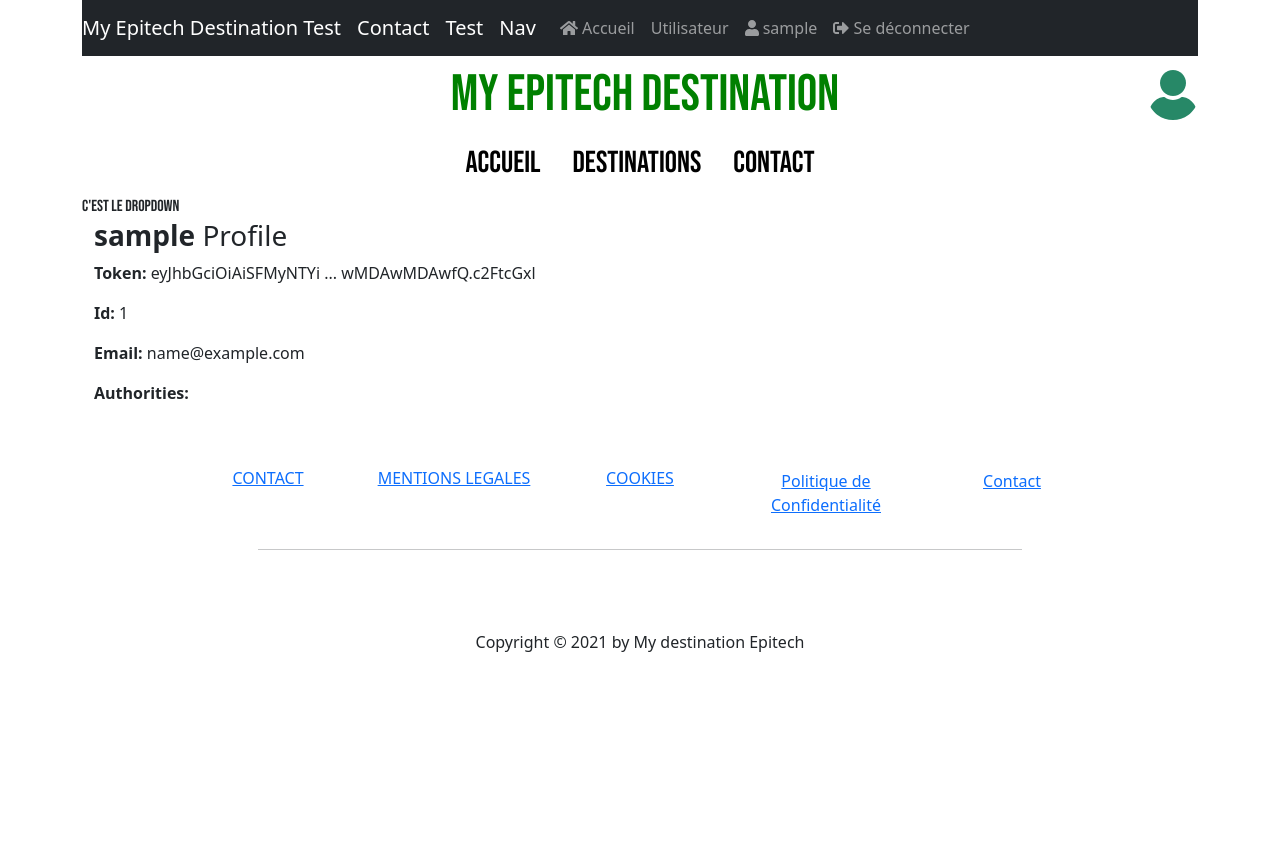
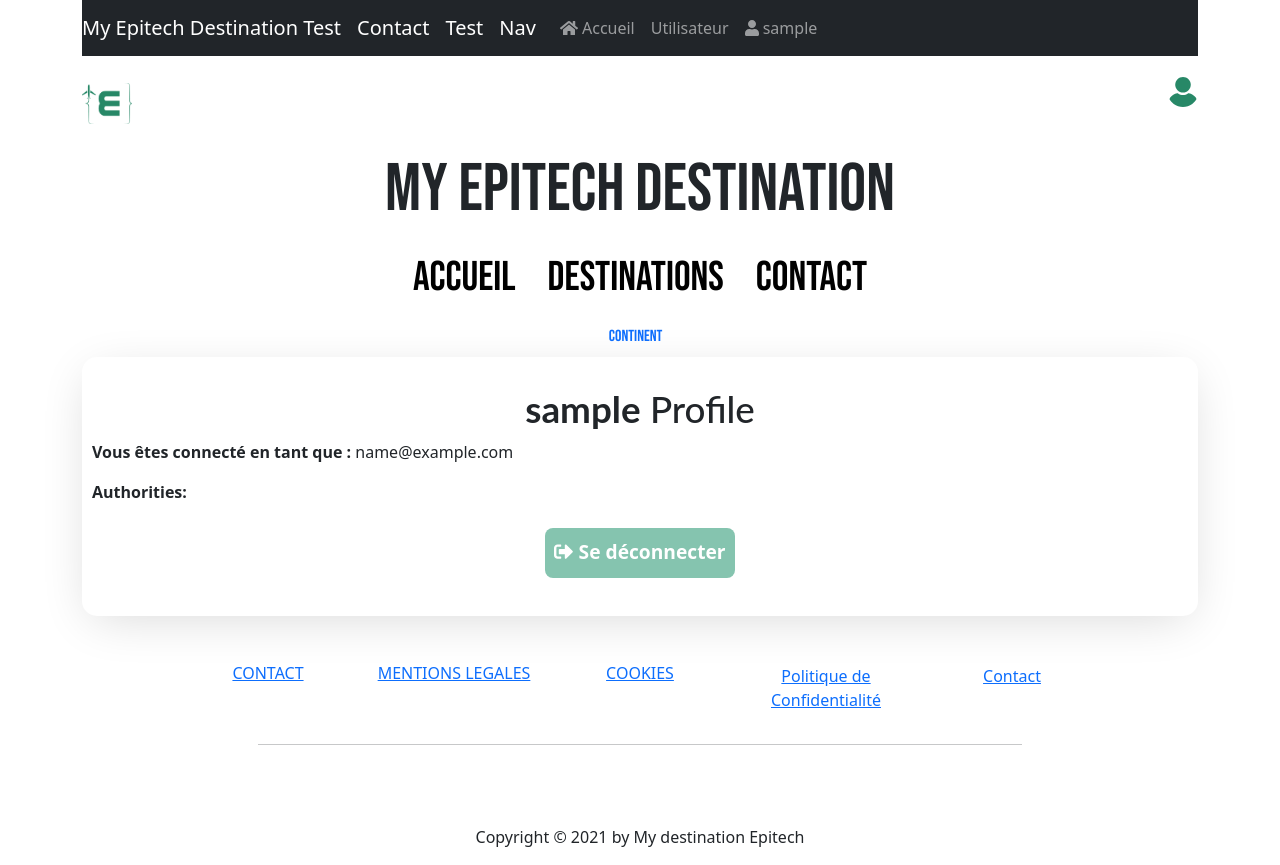
Before and after one commit to ViraultP/MyEpitechDestination, a Vue app in the folder Frontend/myepitechdestination-front/: page /profile in a window 1280 px wide. Before the commit the page ends 800 px from the top, so only its background shows below. Built offline with nearby package versions, Linux system fonts and the light colour scheme; sample sign-in values are in the browser's storage.

Commit message:
Profile v1

```diff
--- a/Frontend/myepitechdestination-front/src/App.vue
+++ b/Frontend/myepitechdestination-front/src/App.vue
@@ -42,11 +42,11 @@
             {{ currentUser.username }}
           </router-link>
         </li>
-        <li class="nav-item">
+        <!-- <li class="nav-item">
           <a class="nav-link" @click.prevent="logOut">
             <font-awesome-icon icon="sign-out-alt" /> Se déconnecter
           </a>
-        </li>
+        </li> -->
       </div>
       </nav>
 <!-- ----------------------NAVBAR--------------------------------- -->
--- a/Frontend/myepitechdestination-front/src/components/Contact.vue
+++ b/Frontend/myepitechdestination-front/src/components/Contact.vue
@@ -22,46 +22,7 @@
                     <p class="menu3">01 44 08 00 15</p>
                 </div>
             </div>
-
-            <div class="row">
-                <p>test</p>
-            </div>
         </div>
-
-        <!-- <div class="header">
-            <div class="row">
-                <div class="col-md contact">
-                    <h1>Contactez - Nous</h1>
-                        <div class="col-md contact_infos">
-                            <button id="show1"><i class="fa fa-map-marker fa-1x" aria-hidden="true"></i></button>
-
-                                <p class="menu1">40 Boulevard de la marquette</p>
-                                <p class="menu1">Toulouse</p>
-                                <p class="menu1">31 000</p>
-
-                        </div>
-
-                    <div class="col-md contact_infos">
-                        <button id="show2"><i class="fa fa-envelope fa-1x" aria-hidden="true"></i></button>
-
-                            <p class="menu2"><a href="mailto:toulouse@epitech.eu">contact@my-destination-epitech.eu</a></p>
-                            <p class="menu2"><a href="mailto:toulouse@epitech.eu">toulouse@epitech.eu</a></p>
-
-                    </div>
-
-                    <div class="col-md contact_infos">
-                    <button id="show3"><i class="fa fa-phone fa-1x" aria-hidden="true"></i></button>
-                        <p class="menu3">01 44 08 00 15</p>
-                    </div>
-                </div>
-
-                <div class="col-md d-none d-md-block contact">
-                     <img src="../assets/contact_plane.jpg" class="logo" alt="contact">
-                </div>
-
-            </div>
-
-        </div> -->
 
         <div class="container contact_dev">
             <div class="contact_dev_image">
--- /dev/null
+++ b/Frontend/myepitechdestination-front/src/components/Destination.vue
@@ -0,0 +1,17 @@
+<template>
+    <div class="container">
+        <div class="header">
+            <p>Les bons plans</p>
+            <button>Voir 9 / page</button>
+        </div>
+
+    </div>
+</template>
+
+<script>
+
+</script>
+
+<style scoped>
+
+</style>
--- a/Frontend/myepitechdestination-front/src/components/Dropdown.vue
+++ b/Frontend/myepitechdestination-front/src/components/Dropdown.vue
@@ -1,7 +1,15 @@
 <template>
-    <div>
-        c'est le dropdown
+
+    <div class="dropdown">
+       <ul v-show="list.open" class="nav justify-content-center">
+
+        <li class="nav-item" v-for="(item, index) in list.subnav" :key="'item'+index">
+        <a class="nav-link continent" href="#" @click="item.open = !item.open">{{item.title}}</a>
+        <Dropdown v-if="item.subnav" :list="item"/>
+        </li>
+      </ul>
     </div>
+
 </template>
 
 <script>
--- a/Frontend/myepitechdestination-front/src/components/Header.vue
+++ b/Frontend/myepitechdestination-front/src/components/Header.vue
@@ -1,24 +1,44 @@
 <template>
     <div>
         <div class="navbar">
-        <h1>MY EPITECH DESTINATION</h1>
-        <a href="/login"><img src="../assets/user.svg" alt="" width="50" height="50" /> </a>
+            <img src="../assets/logo-mydestinationepitech.png" class="logo" alt="">
+            <nav>
+                <ul>
+                    <li v-if="showAdminBoard" class="nav-item">
+                        <router-link to="/admin" class="nav-link"><img src="../assets/dashboard.png" alt="" width="30" height="30" /></router-link>
+                    </li>
+
+                    <li><a href="/login"><img src="../assets/user.svg" alt="" width="30" height="30" /> </a></li>
+
+                    <!-- <li class="nav-item">
+                        <router-link v-if="currentUser" to="/user" class="nav-link">Utilisateur</router-link>
+                    </li> -->
+                </ul>
+            </nav>
       </div>
 
+        <div class="title">
+            <h1>MY EPITECH DESTINATION</h1>
+        </div>
+
       <ul class="nav justify-content-center">
-        <li class="nav-item">
-        <a class="nav-link active" aria-current="page" href="#">ACCUEIL</a>
+
+          <li class="nav-item">
+        <a class="nav-link" href="/">Accueil</a>
         </li>
 
         <li class="nav-item" v-for="(item, index) in navigation" :key="'item'+index">
-        <a class="nav-link" href="#" @click="item.open = !item.open">{{item.title}}</a>
+        <a class="nav-link destination" href="/destination" @click="item.open = !item.open">{{item.title}}</a>
+        <Dropdown v-if="item.subnav" :list="item"/>
         </li>
 
         <li class="nav-item">
-        <a class="nav-link" href="#">CONTACT</a>
+        <a class="nav-link" href="/contact">CONTACT</a>
         </li>
+
+
       </ul>
-      <Dropdown />
+
     </div>
 </template>
 
@@ -34,7 +54,17 @@ export default {
     computed: {
         navigation() {
             return this.$store.getters.navigation;
-        }
+        },
+        currentUser() {
+      return this.$store.state.auth.user;
+    },
+    showAdminBoard() {
+      if (this.currentUser && this.currentUser['roles']) {
+        return this.currentUser['roles'].includes('ROLE_ADMIN');
+      }
+
+      return false;
+    },
     },
     components: {
         Dropdown
@@ -46,22 +76,51 @@ export default {
 *{
     font-family:'Bebas Neue', cursive;
 }
-.navbar h1{
+
+.navbar {
+    height: 12%;
+    display: flex;
+    align-items: center;
+}
+
+.logo{
+    width: 50px;
+    cursor: pointer;
+
+}
+
+.menu-icon{
+    cursor: pointer;
+    margin-left: 40px;
+}
+
+nav{
+    flex: 1;
+    text-align: right;
+}
+
+nav ul li{
+    list-style: none;
+    display: inline-block;
+    margin-left: 40px;
+}
+
+
+.title h1{
     display: block;
-    margin: 0 auto;
-    color: green;
-    padding-left: 60px;
-    font-size: 3.2em;
+    text-align: center;
+    font-size: 4.2em;
 
 }
 
 a{
     text-decoration: none;
     color: black;
-    font-size: 1.9em;
+    font-size: 2.6em;
 }
 
 a:hover{
-    color: green;
+    color: #85C4AF;
 }
+
 </style>
--- a/Frontend/myepitechdestination-front/src/components/Profile.vue
+++ b/Frontend/myepitechdestination-front/src/components/Profile.vue
@@ -1,26 +1,34 @@
 <template>
   <div class="container">
-    <header class="jumbotron">
+    <header>
       <h3>
         <strong>{{currentUser.username}}</strong> Profile
       </h3>
     </header>
-    <p>
+    <!-- <p>
       <strong>Token:</strong>
       {{currentUser.accessToken.substring(0, 20)}} ... {{currentUser.accessToken.substr(currentUser.accessToken.length - 20)}}
     </p>
     <p>
       <strong>Id:</strong>
       {{currentUser.id}}
-    </p>
+    </p> -->
     <p>
-      <strong>Email:</strong>
+      <strong>Vous êtes connecté en tant que :</strong>
       {{currentUser.email}}
     </p>
     <strong>Authorities:</strong>
     <ul>
       <li v-for="role in currentUser.roles" :key="role">{{role}}</li>
     </ul>
+
+
+    <div class="logout">
+      <a class="nav-link" @click.prevent="logOut">
+      <button><font-awesome-icon icon="sign-out-alt" /> Se déconnecter</button>
+    </a>
+    </div>
+
   </div>
 </template>
 
@@ -36,6 +44,61 @@ export default {
     if (!this.currentUser) {
       this.$router.push('/login');
     }
+  },
+  methods: {
+    logOut() {
+      this.$store.dispatch('auth/logout');
+      this.$router.push('/login');
+    }
   }
 };
 </script>
+
+<style scoped>
+
+.container{
+  margin: 0 auto;
+  display: flex;
+  flex-direction: column;
+  justify-content: space-between;
+  background-color: white;
+  padding: 30px 10px;
+  border-radius: 15px;
+  box-shadow: 0 10px 50px -10px #d6d6d6;
+}
+
+h3{
+  font-family: 'Lato';
+  font-size: 2.3em;
+  text-align: center;
+}
+
+.logout{
+  text-align: center;
+}
+
+.logout button{
+    width: 190px;
+    height: 50px;
+    border-radius: 8px;
+    border: none;
+    background-color: #85c4af;
+    color: white;
+    font-weight: bold;
+    font-size: 1.2em;
+    outline: none;
+}
+
+.logout button a{
+    text-decoration: none;
+    color: #ffffff;
+    font-size: 19px;
+}
+
+.logout button:hover{
+  border: 2px solid #85c4af;
+  background-color: transparent;
+  color: #85c4af;
+}
+
+</style>
--- a/Frontend/myepitechdestination-front/src/router.js
+++ b/Frontend/myepitechdestination-front/src/router.js
@@ -3,7 +3,7 @@ import Home from "./components/Home.vue";
 import Login from "./components/Login.vue";
 import Register from "./components/Register.vue";
 import Contact from "./components/Contact.vue";
-import Test from "./components/Test.vue";
+import Destination from "./components/Destination.vue";
 import NavTest from "./components/NavTest.vue";
 
 const Profile = () => import("./components/Profile.vue")
@@ -39,8 +39,8 @@ const routes = [
     component: Contact,
   },
   {
-    path: "/test",
-    component: Test,
+    path: "/destination",
+    component: Destination,
   },
   {
     path: "/profile",
```
Also changed, not shown: Frontend/myepitechdestination-front/src/assets/dashboard.png (added), Frontend/myepitechdestination-front/src/assets/logo-mydestinationepitech.png (added).
